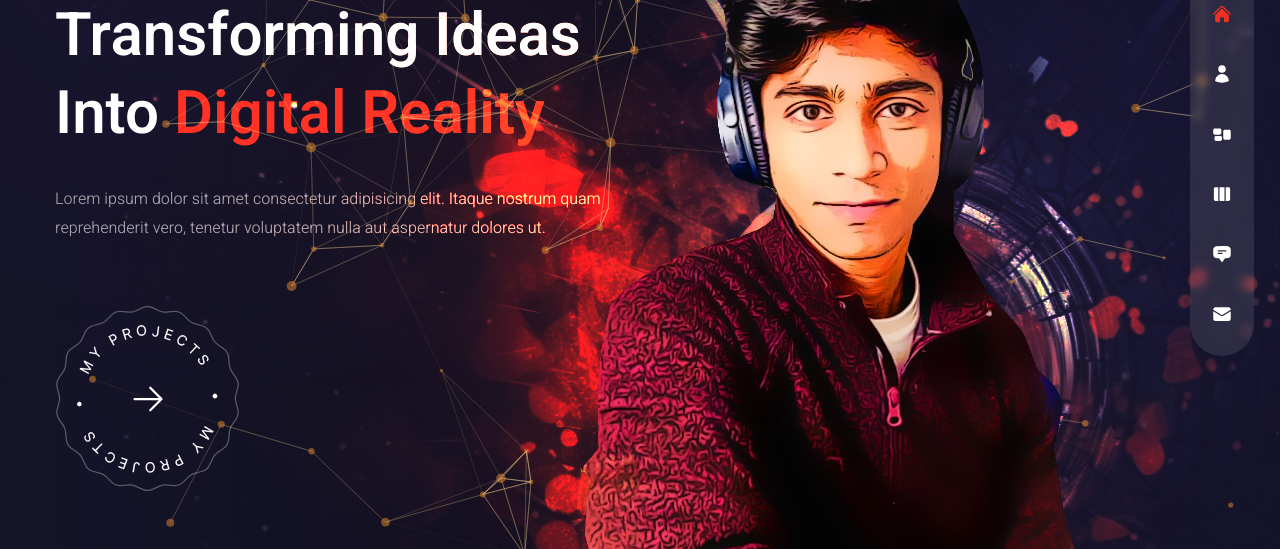
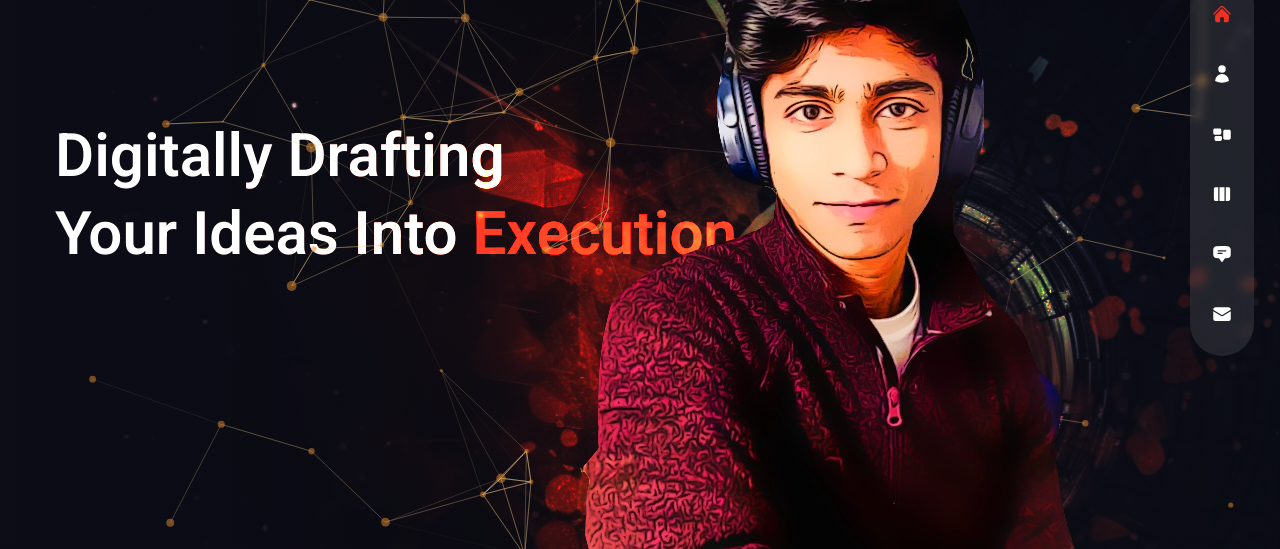
Before and after one commit to ajinsunny/ajinsunnywebsite, a Next.js app: page / in a window 1280 px wide. Shown: the part 236-785 px from the top of the page. Built offline with nearby package versions, Linux system fonts and the light colour scheme.

Commit message:
bg color change for home

```diff
--- a/pages/index.js
+++ b/pages/index.js
@@ -26,8 +26,8 @@
             exit="hidden"
             className="h1"
           >
-            Transforming Ideas <br /> Into{" "}
-            <span className="text-accent">Digital Reality</span>
+            Digitally Drafting <br /> Your Ideas Into{" "}
+            <span className="text-accent"> Execution</span>
           </motion.h1>
           {/* subtitle */}
           <motion.p
@@ -36,11 +36,7 @@
             animate="show"
             exit="hidden"
             className="max-w-sm xl:max-w-xl mx-auto xl:mx-0 mb-10 xl:mb-16"
-          >
-            Lorem ipsum dolor sit amet consectetur adipisicing elit. Itaque
-            nostrum quam reprehenderit vero, tenetur voluptatem nulla aut
-            aspernatur dolores ut.
-          </motion.p>
+          ></motion.p>
           {/* btn */}
           <div className="flex justify-center xl:hidden relative">
             <ProjectsBtn />
@@ -51,9 +47,7 @@
             animate="show"
             exit="hidden"
             className="hidden xl:flex"
-          >
-            <ProjectsBtn />
-          </motion.div>
+          ></motion.div>
         </div>
       </div>
       {/* image */}
```
Also changed, not shown: public/site-bg.svg.
